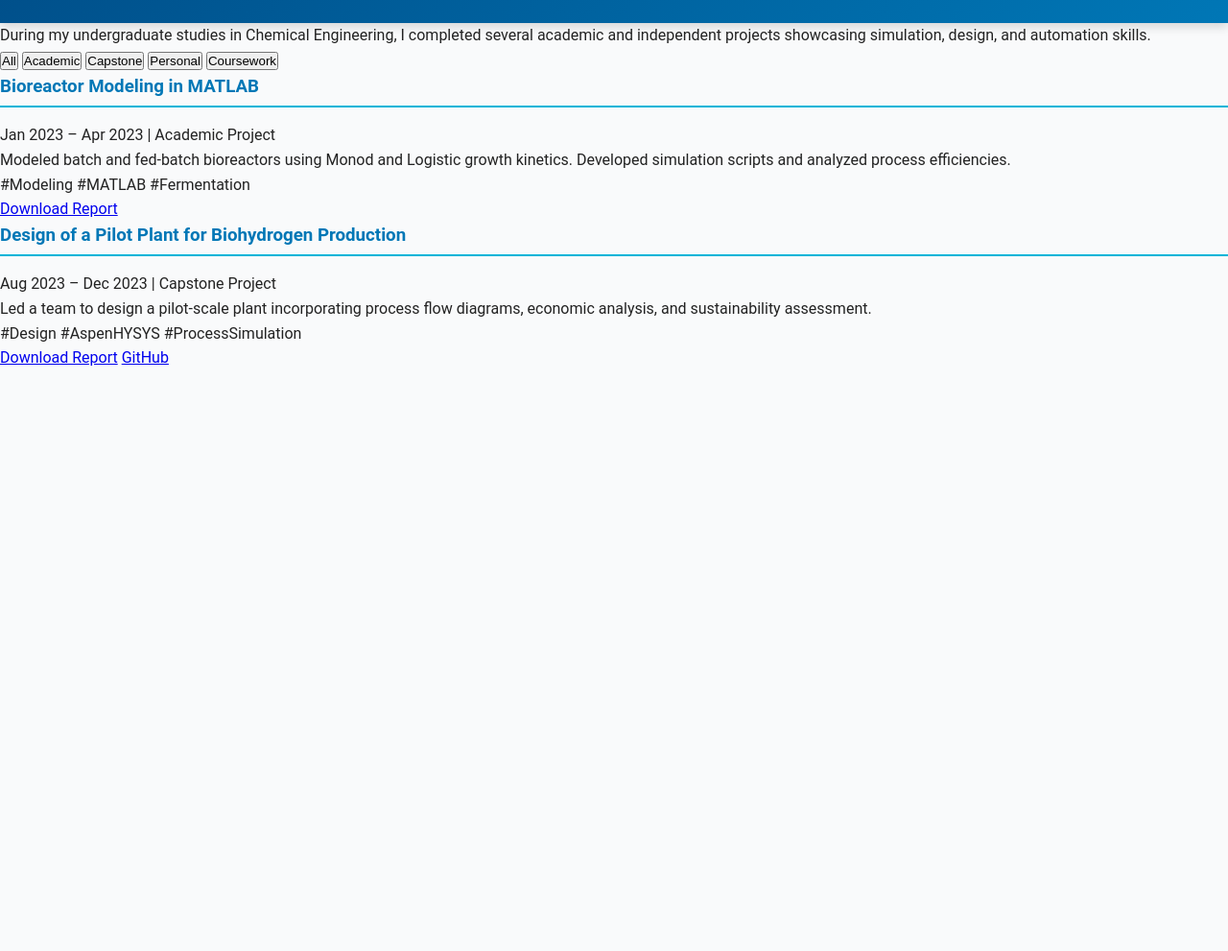
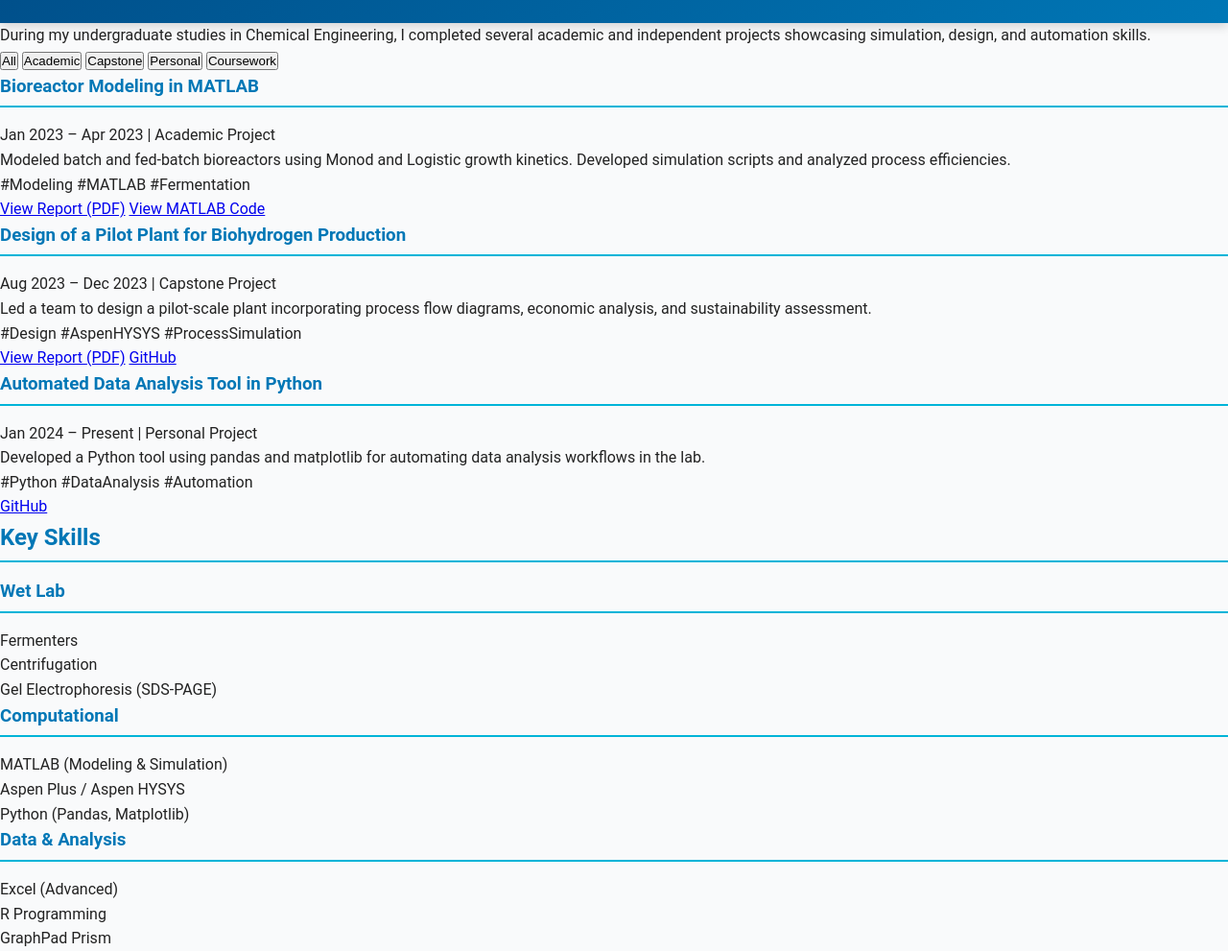
Before and after one commit to RaFi-2002/My_website, a plain HTML site: page projects.html in a window 1280 px wide. Shown: the part 68-1059 px from the top of the page at 96% size. Before the commit the page ends 800 px from the top, so only its background shows below. Drawn offline with Linux system fonts and the light colour scheme.

Commit message:
projects.html

```diff
--- a/projects.html
+++ b/projects.html
@@ -10,9 +10,11 @@
 <header>
   <h1>Projects Portfolio</h1>
 </header>
+
 <p class="intro">
   During my undergraduate studies in Chemical Engineering, I completed several academic and independent projects showcasing simulation, design, and automation skills.
 </p>
+
 <section class="filter-group" aria-label="Project category filters">
   <button class="filter-btn active" data-filter="all" aria-pressed="true">All</button>
   <button class="filter-btn" data-filter="academic" aria-pressed="false">Academic</button>
@@ -20,8 +22,10 @@
   <button class="filter-btn" data-filter="personal" aria-pressed="false">Personal</button>
   <button class="filter-btn" data-filter="coursework" aria-pressed="false">Coursework</button>
 </section>
+
 <section class="projects-grid" aria-live="polite" aria-label="List of projects">
-  <!-- Academic Project -->
+
+  <!-- Example Academic Project -->
   <article class="project-card" data-category="academic" tabindex="0">
     <h3 class="project-title">Bioreactor Modeling in MATLAB</h3>
     <p class="project-meta">Jan 2023 – Apr 2023 | Academic Project</p>
@@ -34,9 +38,11 @@
       <span class="tag">#Fermentation</span>
     </div>
     <div class="links">
-      <a href="reports/bioreactor_modeling_report.pdf" target="_blank" rel="noopener">Download Report</a>
+      <a href="#" class="view-pdf" data-src="reports/bioreactor_modeling_report.pdf" tabindex="0">View Report (PDF)</a>
+      <a href="#" class="view-code" data-src="matlab/bioreactor_modeling.m" tabindex="0">View MATLAB Code</a>
     </div>
   </article>
+
   <!-- Capstone Project -->
   <article class="project-card" data-category="capstone" tabindex="0">
     <h3 class="project-title">Design of a Pilot Plant for Biohydrogen Production</h3>
@@ -50,9 +56,70 @@
       <span class="tag">#ProcessSimulation</span>
     </div>
     <div class="links">
-      <a href="reports/biohydrogen_pilot_plant_design.pdf" target="_blank" rel="noopener">Download Report</a>
-      <a href="https://github.com/username/biohydrogen-pilot" target="_blank" rel="noopener">GitHub</a>
+      <a href="#" class="view-pdf" data-src="reports/biohydrogen_pilot_plant_design.pdf" tabindex="0">View Report (PDF)</a>
+      <a href="https://github.com/username/biohydrogen-pilot" target="_blank" rel="noopener" tabindex="0">GitHub</a>
     </div>
   </article>
+
   <!-- Personal Project -->
-  <article class="project-card" data-category
+  <article class="project-card" data-category="personal" tabindex="0">
+    <h3 class="project-title">Automated Data Analysis Tool in Python</h3>
+    <p class="project-meta">Jan 2024 – Present | Personal Project</p>
+    <p class="project-desc">
+      Developed a Python tool using pandas and matplotlib for automating data analysis workflows in the lab.
+    </p>
+    <div class="tags">
+      <span class="tag">#Python</span>
+      <span class="tag">#DataAnalysis</span>
+      <span class="tag">#Automation</span>
+    </div>
+    <div class="links">
+      <a href="https://github.com/username/bioprocess-data-tool" target="_blank" rel="noopener" tabindex="0">GitHub</a>
+    </div>
+  </article>
+
+</section>
+
+<h2>Key Skills</h2>
+<section class="skills-list" aria-label="Project related skills">
+  <div class="skill-category" tabindex="0">
+    <h3>Wet Lab</h3>
+    <ul>
+      <li>Fermenters</li>
+      <li>Centrifugation</li>
+      <li>Gel Electrophoresis (SDS-PAGE)</li>
+    </ul>
+  </div>
+  <div class="skill-category" tabindex="0">
+    <h3>Computational</h3>
+    <ul>
+      <li>MATLAB (Modeling & Simulation)</li>
+      <li>Aspen Plus / Aspen HYSYS</li>
+      <li>Python (Pandas, Matplotlib)</li>
+    </ul>
+  </div>
+  <div class="skill-category" tabindex="0">
+    <h3>Data & Analysis</h3>
+    <ul>
+      <li>Excel (Advanced)</li>
+      <li>R Programming</li>
+      <li>GraphPad Prism</li>
+    </ul>
+  </div>
+</section>
+
+<!-- Modal for PDF / Code Viewer -->
+<div id="modal" class="modal" aria-hidden="true" role="dialog" aria-modal="true" aria-labelledby="modalTitle">
+  <div class="modal-content">
+    <button class="close-modal" aria-label="Close">&times;</button>
+    <h2 id="modalTitle"></h2>
+    <!-- PDF iframe -->
+    <iframe id="pdf-viewer" src="" frameborder="0" style="display:none;"></iframe>
+    <!-- Code viewer preformatted text -->
+    <pre id="code-viewer" style="display:none;"></pre>
+  </div>
+</div>
+
+<script src="script.js"></script>
+</body>
+</html>
```
